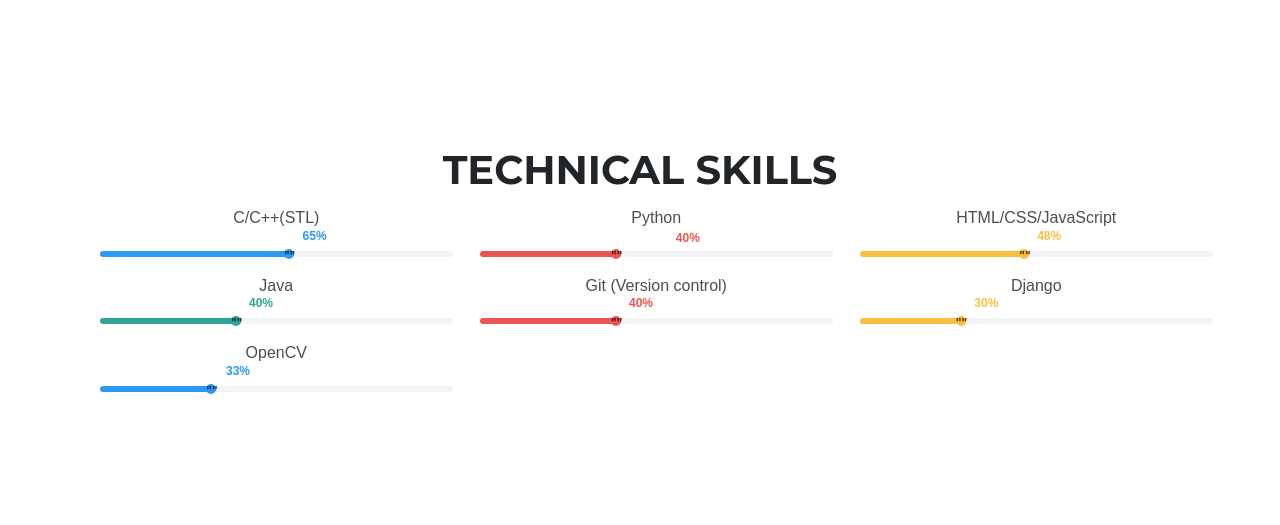
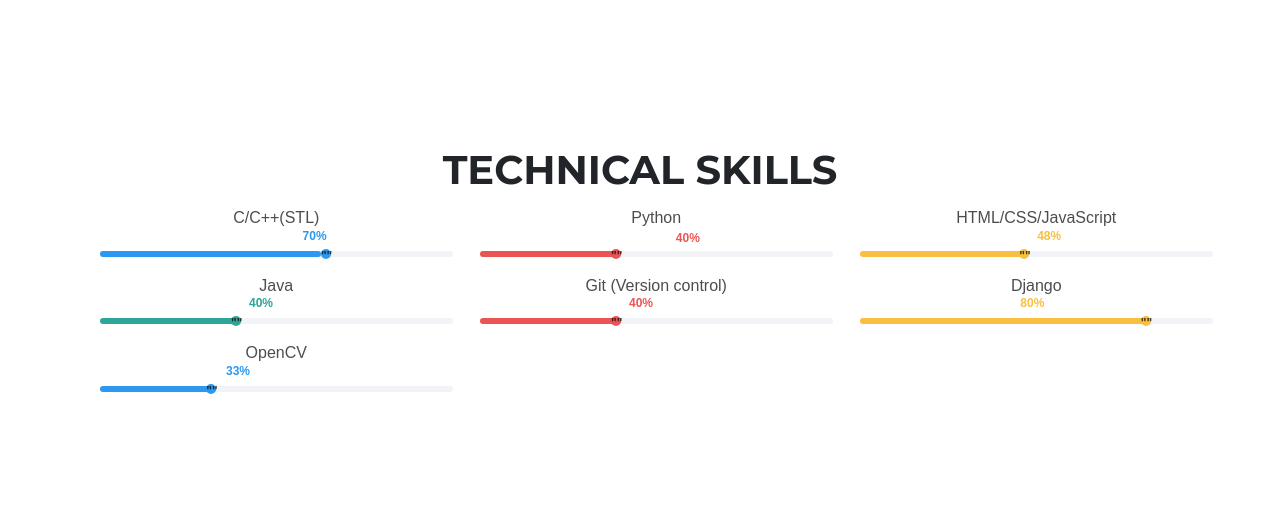
Before and after one commit to Lovlesh007/Lovleshbhatt, a Django app: page / in a window 1280 px wide. Shown: the part 771-1296 px from the top of the page. Run offline with Django 3.2, Linux system fonts and the light colour scheme; some libraries are stand-ins or nearby versions; some web fonts are replaced.

Commit message:
changes done
done

```diff
--- a/home/static/home/css/css.css
+++ b/home/static/home/css/css.css
@@ -219,7 +219,7 @@
     text-align: right;
     text-size-adjust: 100%;
     top: 0px;
-    width: 193.875px;
+    width: 220.875px;
     perspective-origin: 96.9375px 3px;
     transform-origin: 96.9375px 3px;
     background: rgb(44, 152, 240) none repeat scroll 0% 0% / auto padding-box border-box;
@@ -234,7 +234,7 @@
     content: '""';
     display: block;
     height: 10px;
-    left: 183.875px;
+    left: 220.875px;
     position: absolute;
     right: 0px;
     text-align: right;
@@ -749,7 +749,7 @@
     text-align: right;
     text-size-adjust: 100%;
     top: 0px;
-    width: 105.75px;
+    width: 285.75px;
     perspective-origin: 52.875px 3px;
     transform-origin: 52.875px 3px;
     background: rgb(249, 191, 63) none repeat scroll 0% 0% / auto padding-box border-box;
@@ -764,7 +764,7 @@
     content: '""';
     display: block;
     height: 10px;
-    left: 95.75px;
+    left: 280.75px;
     position: absolute;
     right: 0px;
     text-align: right;
@@ -791,7 +791,7 @@
     color: rgb(249, 191, 63);
     display: block;
     height: 14.4px;
-    left: 114.325px;
+    left: 160.325px;
     position: absolute;
     right: -32px;
     text-align: right;
--- a/home/templates/home/index.html
+++ b/home/templates/home/index.html
@@ -8,7 +8,7 @@
   <meta name="description" content="">
   <meta name="author" content="">
   <link rel="stylesheet" href="https://stackpath.bootstrapcdn.com/bootstrap/4.4.1/css/bootstrap.min.css" integrity="sha384-Vkoo8x4CGsO3+Hhxv8T/Q5PaXtkKtu6ug5TOeNV6gBiFeWPGFN9MuhOf23Q9Ifjh" crossorigin="anonymous">
-  <title>Lovleshbhatt -A Developer,Coder and Designer</title>
+  <title>Lovlesh Bhatt -A Developer,Coder and Designer</title>
 
   <h6 style="font-size: 16px;color: red;">{{response}}</h1>
   <!-- Bootstrap core CSS -->
@@ -88,7 +88,7 @@
       </h3>
       <div id="DIV_5">
         <div id="DIV_6">
-           <span id="SPAN_7">65%</span>
+           <span id="SPAN_7">70%</span>
         </div>
       </div>
     </div>
@@ -169,7 +169,7 @@
       </h3>
       <div id="DIV_35">
         <div id="DIV_36">
-           <span id="SPAN_37">30%</span>
+           <span id="SPAN_37">80%</span>
         </div>
       </div>
     </div>
```
